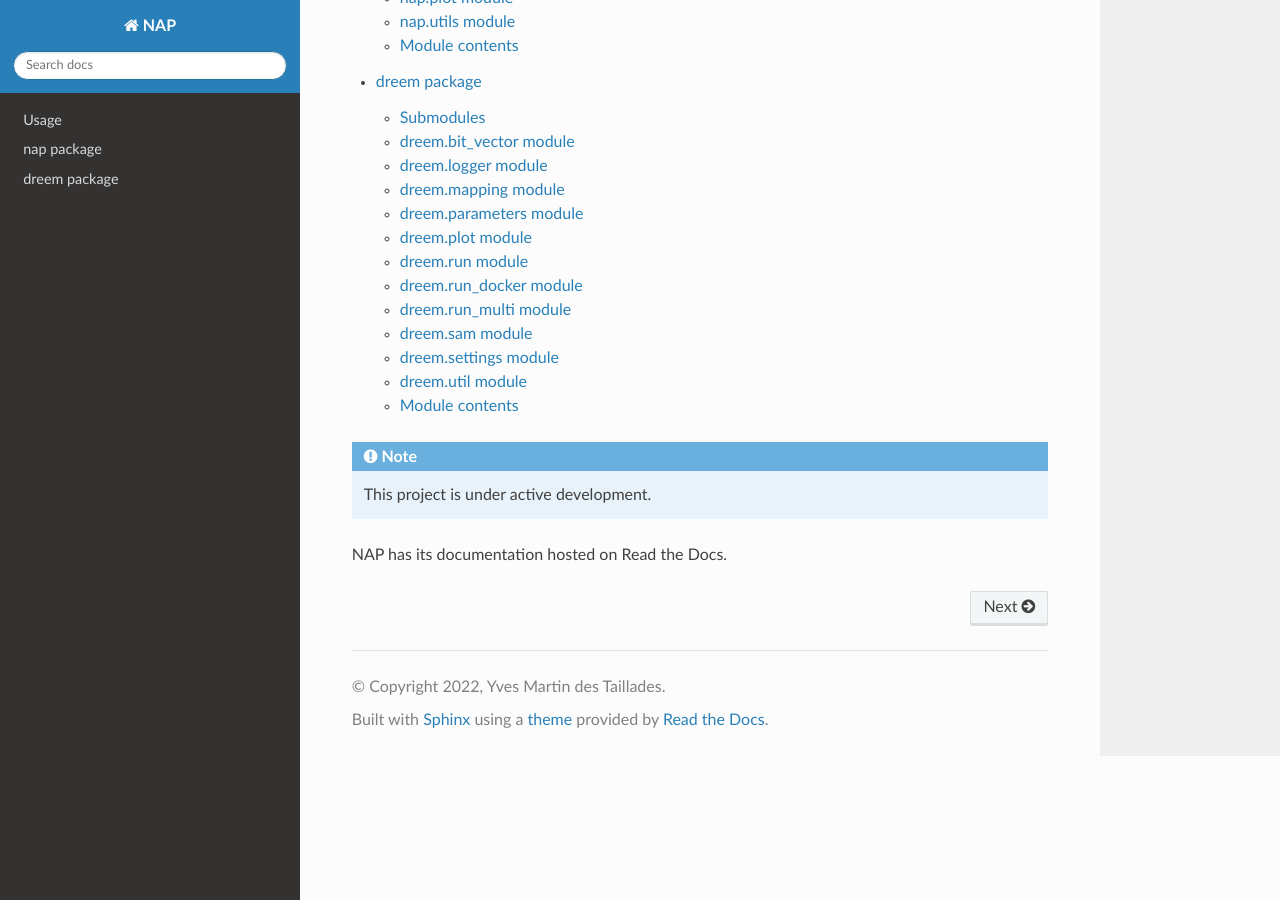
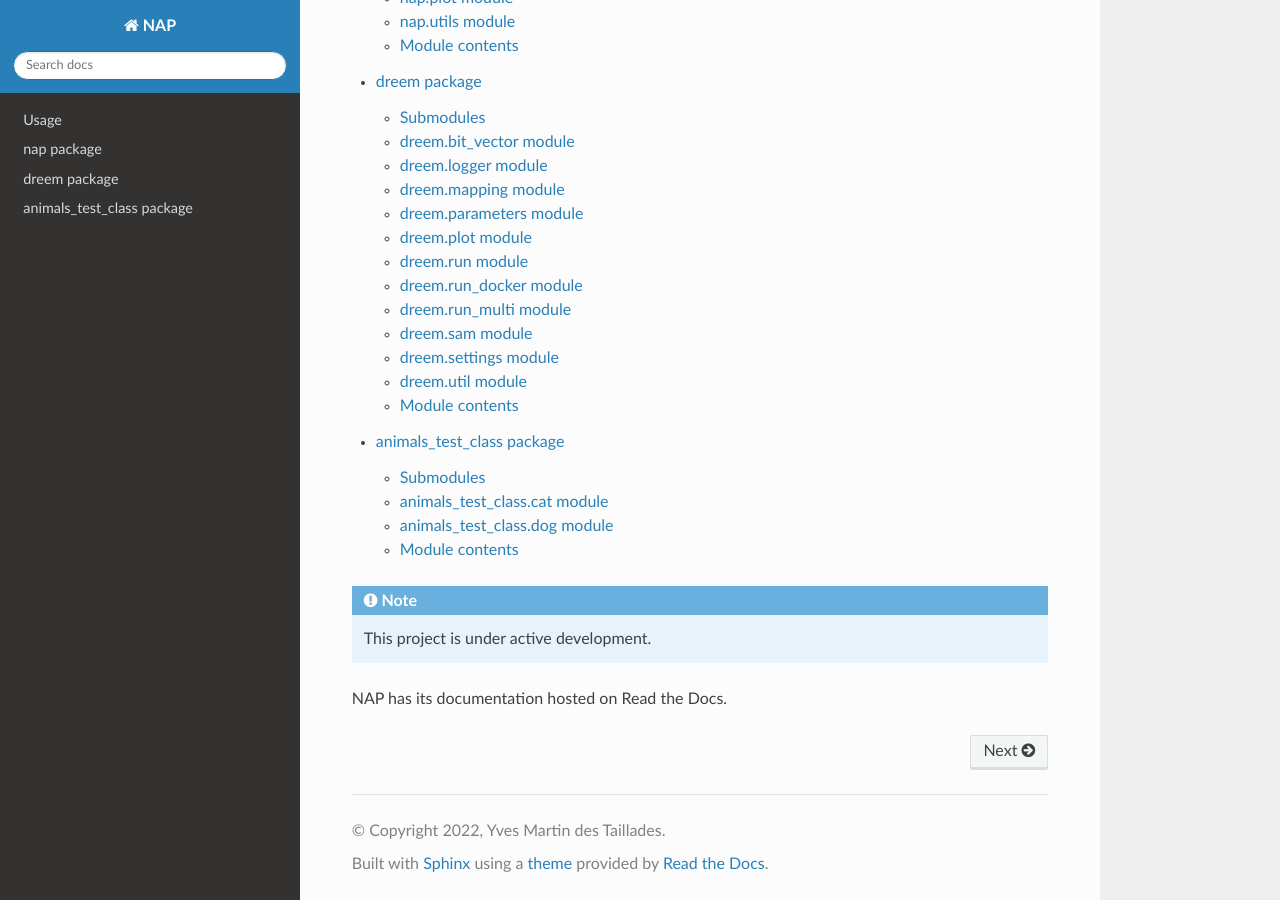
Before and after one commit to yvesmartindestaillades/NAP, a Sphinx documentation site: the page built from docs/source/index.rst, in a window 1280 px wide and 900 px high, scrolled down 546 px. Built offline with Sphinx 7.4.7 and the Read the Docs theme 2.0.0, drawn with Linux system fonts in a browser that asks for light colours.

Commit message:
add a animals_test_class

```diff
--- /dev/null
+++ b/docs/source/animals_test_class.rst
@@ -0,0 +1,29 @@
+animals\_test\_class package
+============================
+
+Submodules
+----------
+
+animals\_test\_class.cat module
+-------------------------------
+
+.. automodule:: animals_test_class.cat
+   :members:
+   :undoc-members:
+   :show-inheritance:
+
+animals\_test\_class.dog module
+-------------------------------
+
+.. automodule:: animals_test_class.dog
+   :members:
+   :undoc-members:
+   :show-inheritance:
+
+Module contents
+---------------
+
+.. automodule:: animals_test_class
+   :members:
+   :undoc-members:
+   :show-inheritance:
--- a/docs/source/index.rst
+++ b/docs/source/index.rst
@@ -17,6 +17,7 @@ NAP provides plots and data selection functions to analyse this dataset.
    usage
    nap
    dreem
+   animals_test_class
 
 .. note::
 
--- a/docs/source/modules.rst
+++ b/docs/source/modules.rst
@@ -4,7 +4,6 @@ NAP
 .. toctree::
    :maxdepth: 4
 
+   animals_test_class
    dreem
    nap
-   test
-   test_class
```
Also changed, not shown: docs/source/test_class.rst (deleted, +0 -7 lines), animals_test_class/__init__.py (added), 2 other files.
